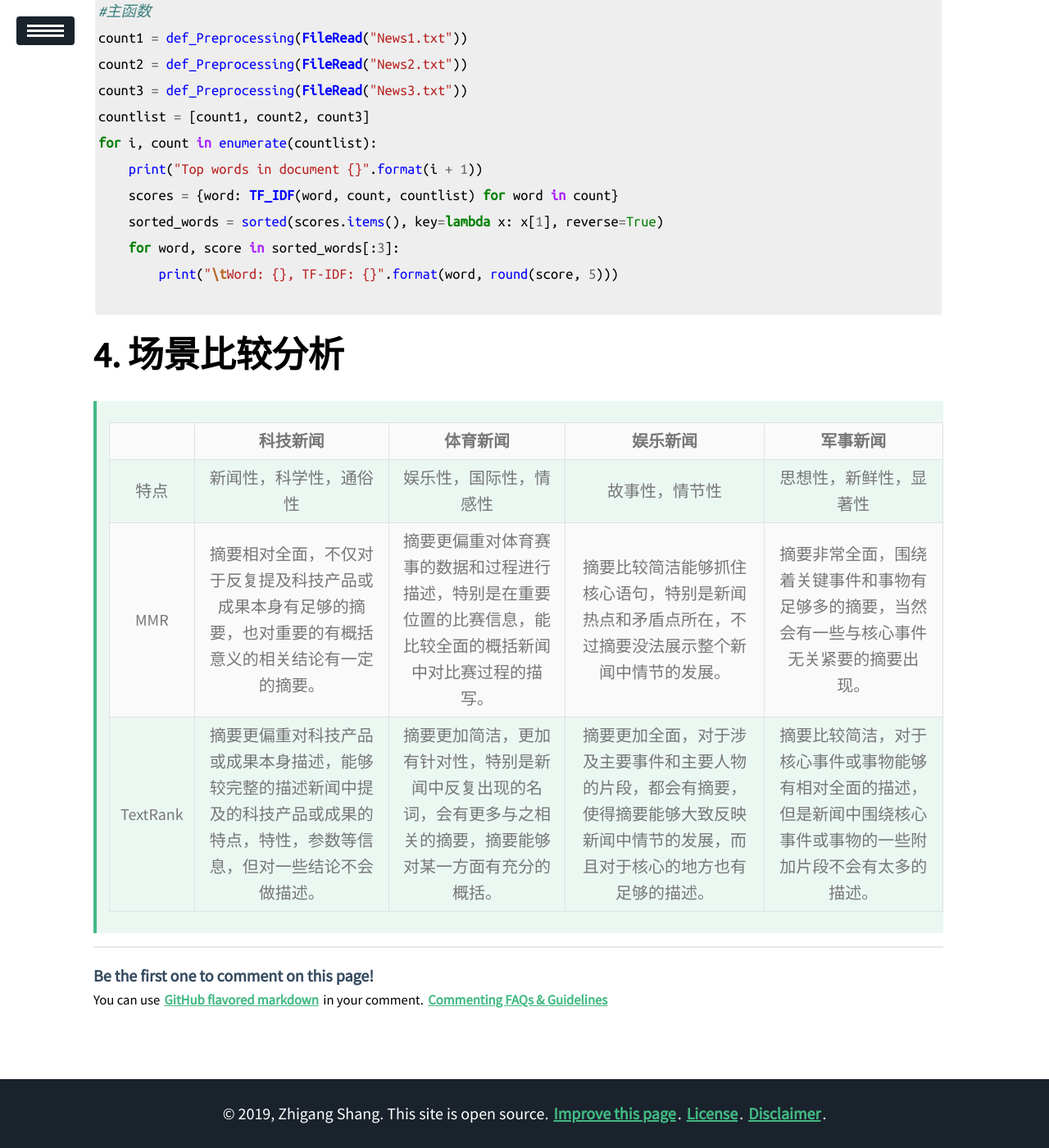
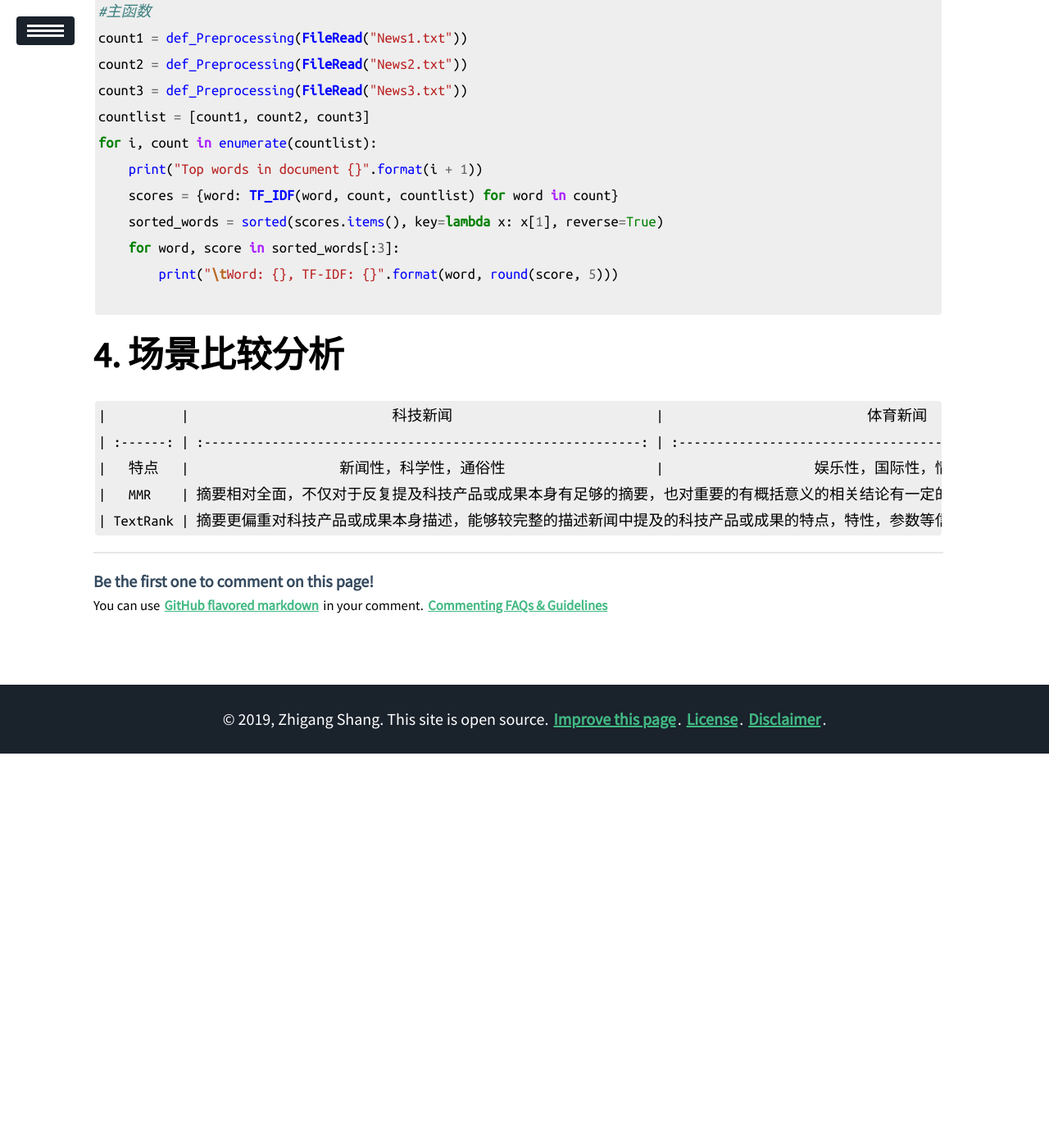
Before and after one commit to Cr7-joker/Cr7-joker.github.io, a Jekyll site: the page built from _posts/2019-02-06-News abstract extraction/2019-02-06-News abstract extraction.md, in a window 1280 px wide and 1400 px high, scrolled down 19240 px. Shown: the whole window at 82% size. Built offline with Jekyll 4.4.1, drawn with Linux system fonts in a browser that asks for light colours; our own code applies the rules of GitHub Pages for plain Markdown files; formulas are drawn with MathJax 3; a script that is not in the unit is left out; after the commit the page ends 20159 px from its top, so only the background shows below that.

Commit message:
ninth commit

````diff
--- a/_posts/2019-02-06-News abstract extraction/2019-02-06-News abstract extraction.md
+++ b/_posts/2019-02-06-News abstract extraction/2019-02-06-News abstract extraction.md
@@ -609,9 +609,10 @@ for i, count in enumerate(countlist):
 
 
 # 场景比较分析
-
->|          |                           科技新闻                           |                           体育新闻                           |                           娱乐新闻                           |                           军事新闻                           |
+```
+|          |                           科技新闻                           |                           体育新闻                           |                           娱乐新闻                           |                           军事新闻                           |
 | :------: | :----------------------------------------------------------: | :----------------------------------------------------------: | :----------------------------------------------------------: | :----------------------------------------------------------: |
->|   特点   |                    新闻性，科学性，通俗性                    |                    娱乐性，国际性，情感性                    |                        故事性，情节性                        |                    思想性，新鲜性，显著性                    |
->|   MMR    | 摘要相对全面，不仅对于反复提及科技产品或成果本身有足够的摘要，也对重要的有概括意义的相关结论有一定的摘要。 | 摘要更偏重对体育赛事的数据和过程进行描述，特别是在重要位置的比赛信息，能比较全面的概括新闻中对比赛过程的描写。 | 摘要比较简洁能够抓住核心语句，特别是新闻热点和矛盾点所在，不过摘要没法展示整个新闻中情节的发展。 | 摘要非常全面，围绕着关键事件和事物有足够多的摘要，当然会有一些与核心事件无关紧要的摘要出现。 |
->| TextRank | 摘要更偏重对科技产品或成果本身描述，能够较完整的描述新闻中提及的科技产品或成果的特点，特性，参数等信息，但对一些结论不会做描述。 | 摘要更加简洁，更加有针对性，特别是新闻中反复出现的名词，会有更多与之相关的摘要，摘要能够对某一方面有充分的概括。 | 摘要更加全面，对于涉及主要事件和主要人物的片段，都会有摘要，使得摘要能够大致反映新闻中情节的发展，而且对于核心的地方也有足够的描述。 | 摘要比较简洁，对于核心事件或事物能够有相对全面的描述，但是新闻中围绕核心事件或事物的一些附加片段不会有太多的描述。 |
+|   特点   |                    新闻性，科学性，通俗性                    |                    娱乐性，国际性，情感性                    |                        故事性，情节性                        |                    思想性，新鲜性，显著性                    |
+|   MMR    | 摘要相对全面，不仅对于反复提及科技产品或成果本身有足够的摘要，也对重要的有概括意义的相关结论有一定的摘要。 | 摘要更偏重对体育赛事的数据和过程进行描述，特别是在重要位置的比赛信息，能比较全面的概括新闻中对比赛过程的描写。 | 摘要比较简洁能够抓住核心语句，特别是新闻热点和矛盾点所在，不过摘要没法展示整个新闻中情节的发展。 | 摘要非常全面，围绕着关键事件和事物有足够多的摘要，当然会有一些与核心事件无关紧要的摘要出现。 |
+| TextRank | 摘要更偏重对科技产品或成果本身描述，能够较完整的描述新闻中提及的科技产品或成果的特点，特性，参数等信息，但对一些结论不会做描述。 | 摘要更加简洁，更加有针对性，特别是新闻中反复出现的名词，会有更多与之相关的摘要，摘要能够对某一方面有充分的概括。 | 摘要更加全面，对于涉及主要事件和主要人物的片段，都会有摘要，使得摘要能够大致反映新闻中情节的发展，而且对于核心的地方也有足够的描述。 | 摘要比较简洁，对于核心事件或事物能够有相对全面的描述，但是新闻中围绕核心事件或事物的一些附加片段不会有太多的描述。 |
+```
````
